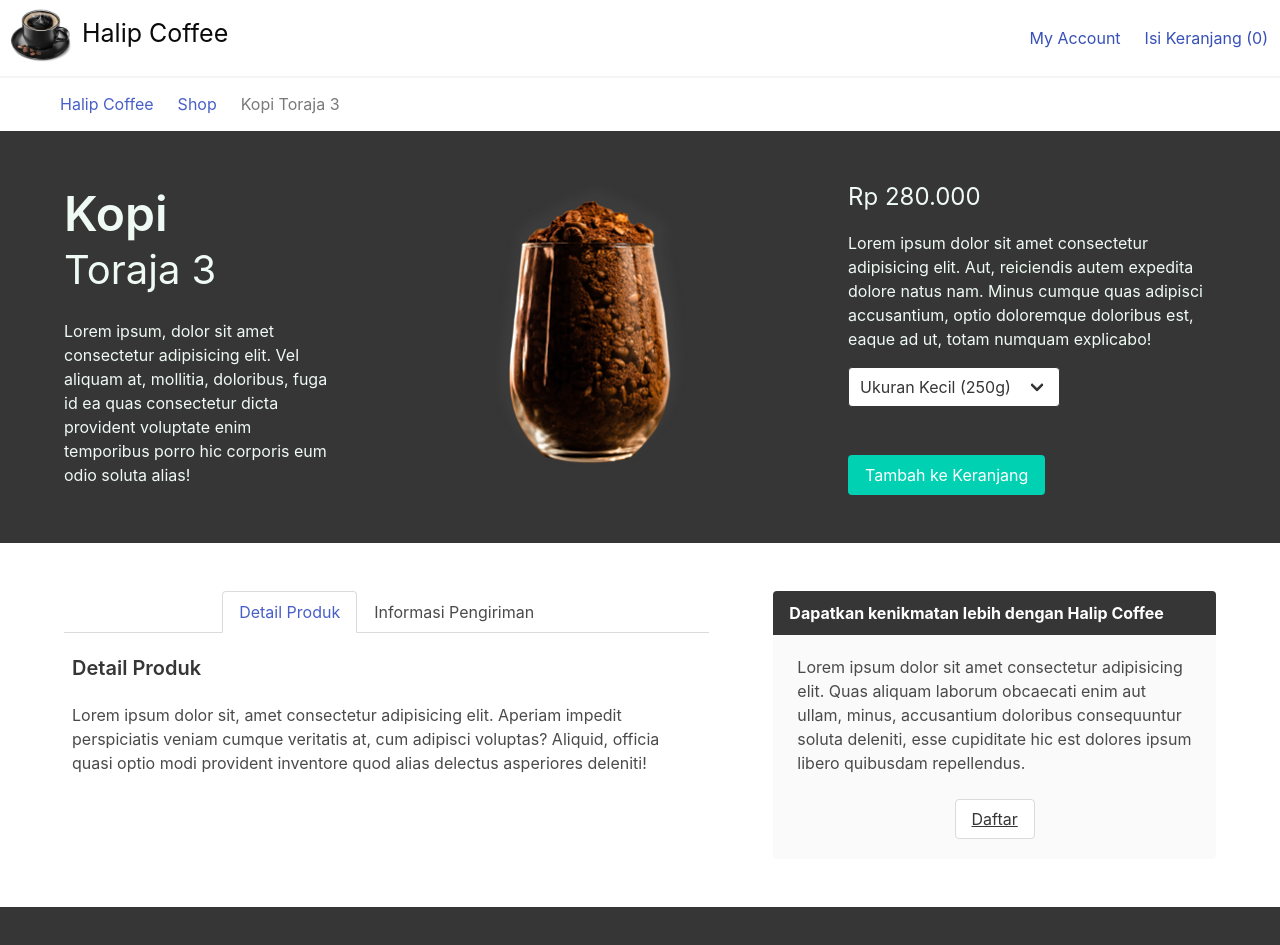
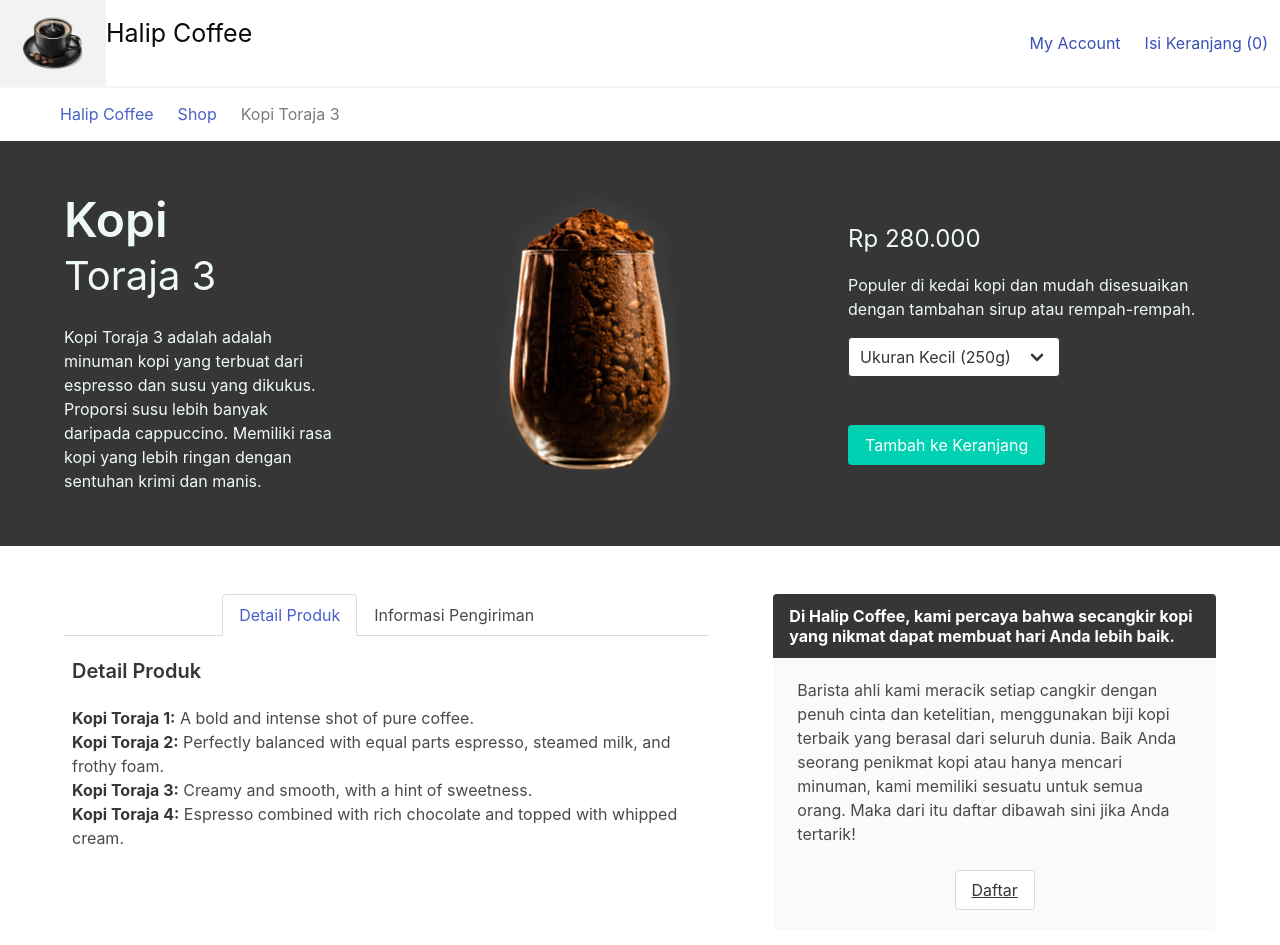
Before and after one commit to Halip26/halip-coffee, a plain HTML site: page kopi-toraja3.html in a window 1280 px wide. Shown: the top 945 px of the page. Drawn offline with nearby package versions, Linux system fonts and the light colour scheme.

Commit message:
update number For inquiries, call

```diff
--- a/kopi-toraja3.html
+++ b/kopi-toraja3.html
@@ -5,6 +5,37 @@
     <meta http-equiv="X-UA-Compatible" content="IE=edge" />
     <meta name="viewport" content="width=device-width, initial-scale=1.0" />
     <title>Halip Coffee | Kopi Toraja 3</title>
+    <!-- meta SEO website  -->
+    <meta property="og:title" content="Halip Coffee" />
+    <meta property="og:type" content="website" />
+    <meta property="og:site_name" content="Halip Coffee" />
+    <meta
+      property="og:description"
+      content="Halip Coffee is a web application dedicated to coffee enthusiasts"
+    />
+    <meta
+      property="og:image"
+      content="https://halip26.github.io/halip-coffee/assets/logo.png"
+    />
+    <meta property="og:url" content="https://halip26.github.io/halip-coffee/" />
+    <meta name="twitter:card" content="summary" />
+    <meta name="twitter:site" content="@halip26" />
+    <meta name="twitter:creator" content="@halip26" />
+    <meta name="twitter:title" content="Halip Coffee" />
+    <meta
+      name="twitter:description"
+      content="Halip Coffee is a web application dedicated to coffee enthusiasts"
+    />
+    <meta
+      name="twitter:image"
+      content="https://halip26.github.io/halip-coffee/assets/logo.png"
+    />
+    <meta
+      name="twitter:url"
+      content="https://halip26.github.io/halip-coffee/"
+    />
+
+    <!-- css framework bulma  -->
     <link
       rel="stylesheet"
       type="text/css"
@@ -16,7 +47,7 @@
     <nav class="navbar has-shadow is-white">
       <!--Logo atau brandnya-->
       <div class="navbar-brand">
-        <a href="navbar-item">
+        <a class="navbar-item" href="#">
           <img
             src="assets/mug_coffee.png"
             alt="gambar.png"
@@ -76,22 +107,20 @@
               Toraja 3
             </h2>
             <p>
-              Lorem ipsum, dolor sit amet consectetur adipisicing elit. Vel
-              aliquam at, mollitia, doloribus, fuga id ea quas consectetur dicta
-              provident voluptate enim temporibus porro hic corporis eum odio
-              soluta alias!
+              Kopi Toraja 3 adalah adalah minuman kopi yang terbuat dari
+              espresso dan susu yang dikukus. Proporsi susu lebih banyak
+              daripada cappuccino. Memiliki rasa kopi yang lebih ringan dengan
+              sentuhan krimi dan manis.
             </p>
           </div>
           <div class="column is-6-tablet is-5-desktop has-text-centered">
-            <img class="px-6" src="assets/p3.png" alt="#" />
+            <img class="px-6" src="assets/p3.png" alt="p3.png" />
           </div>
           <div class="column is-12-tablet is-4-desktop">
             <div class="is-size-4 mb-4">Rp 280.000</div>
             <p class="mb-4">
-              Lorem ipsum dolor sit amet consectetur adipisicing elit. Aut,
-              reiciendis autem expedita dolore natus nam. Minus cumque quas
-              adipisci accusantium, optio doloremque doloribus est, eaque ad ut,
-              totam numquam explicabo!
+              Populer di kedai kopi dan mudah disesuaikan dengan tambahan sirup
+              atau rempah-rempah.
             </p>
             <form>
               <div class="control mb-6">
@@ -129,20 +158,39 @@
             <div class="px-2" id="tab-content">
               <div id="product-details">
                 <h3 class="is-size-5 title">Detail Produk</h3>
-                <p>
-                  Lorem ipsum dolor sit, amet consectetur adipisicing elit.
-                  Aperiam impedit perspiciatis veniam cumque veritatis at, cum
-                  adipisci voluptas? Aliquid, officia quasi optio modi provident
-                  inventore quod alias delectus asperiores deleniti!
-                </p>
+                <ul>
+                  <li>
+                    <strong>Kopi Toraja 1:</strong> A bold and intense shot of
+                    pure coffee.
+                  </li>
+                  <li>
+                    <strong>Kopi Toraja 2:</strong> Perfectly balanced with
+                    equal parts espresso, steamed milk, and frothy foam.
+                  </li>
+                  <li>
+                    <strong>Kopi Toraja 3:</strong> Creamy and smooth, with a
+                    hint of sweetness.
+                  </li>
+                  <li>
+                    <strong>Kopi Toraja 4:</strong> Espresso combined with rich
+                    chocolate and topped with whipped cream.
+                  </li>
+                </ul>
               </div>
               <div id="delivery-information" class="is-hidden">
                 <h3 class="is-size-5 title">Informasi Pengiriman</h3>
+                <p><strong>Visit us at:</strong></p>
+                <address>
+                  123 Coffee Street<br />
+                  Tamalanrea Jaya, South Sulawesi<br />
+                  Indonesia
+                </address>
                 <p>
-                  Lorem ipsum dolor sit amet consectetur adipisicing elit. Quae
-                  placeat veritatis facilis mollitia, unde, nesciunt quasi
-                  asperiores expedita odit sit veniam ut quidem. Saepe nam, sunt
-                  provident numquam aperiam eius.
+                  For inquiries, call:
+                  <a
+                    href="https://wa.me/+6285396358995?text=Hi%20Halipuddin,%20I%27m%20interested%20in%20your%20services%20"
+                    >+62 853-9635-8995</a
+                  >
                 </p>
               </div>
             </div>
@@ -153,14 +201,18 @@
             <!--Kotak pesannya-->
             <div class="message is-dark">
               <div class="message-header">
-                <p>Dapatkan kenikmatan lebih dengan Halip Coffee</p>
+                <p>
+                  Di Halip Coffee, kami percaya bahwa secangkir kopi yang nikmat
+                  dapat membuat hari Anda lebih baik.
+                </p>
               </div>
               <div class="message-body">
                 <p>
-                  Lorem ipsum dolor sit amet consectetur adipisicing elit. Quas
-                  aliquam laborum obcaecati enim aut ullam, minus, accusantium
-                  doloribus consequuntur soluta deleniti, esse cupiditate hic
-                  est dolores ipsum libero quibusdam repellendus.
+                  Barista ahli kami meracik setiap cangkir dengan penuh cinta
+                  dan ketelitian, menggunakan biji kopi terbaik yang berasal
+                  dari seluruh dunia. Baik Anda seorang penikmat kopi atau hanya
+                  mencari minuman, kami memiliki sesuatu untuk semua orang. Maka
+                  dari itu daftar dibawah sini jika Anda tertarik!
                 </p>
                 <div class="has-text-centered">
                   <button class="button mt-5" id="signup">
```
